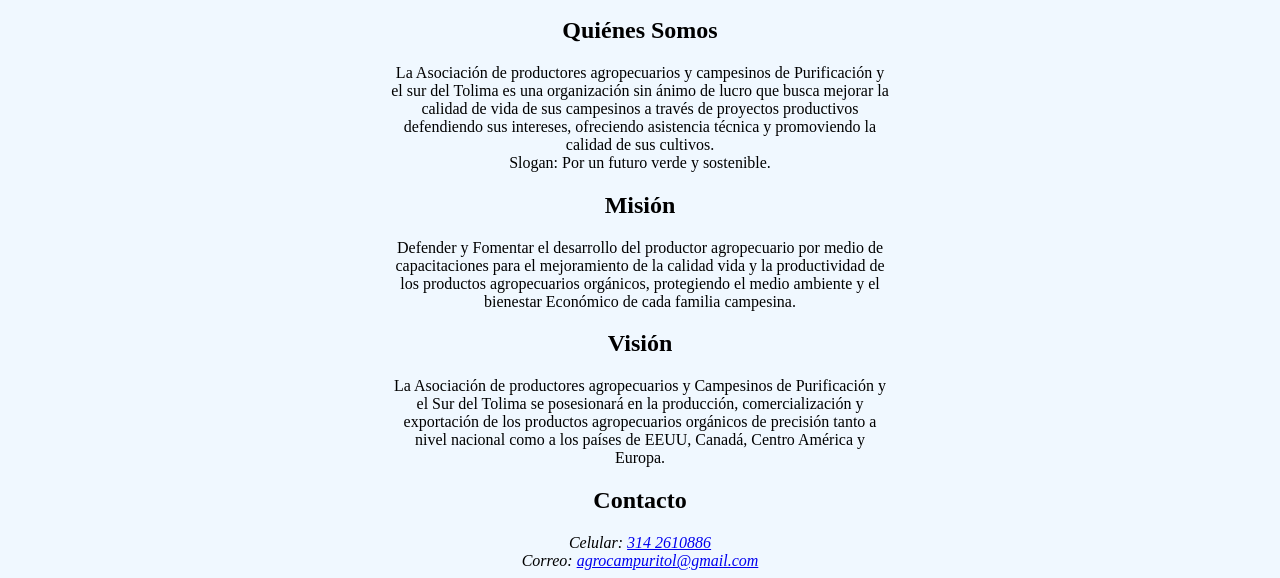
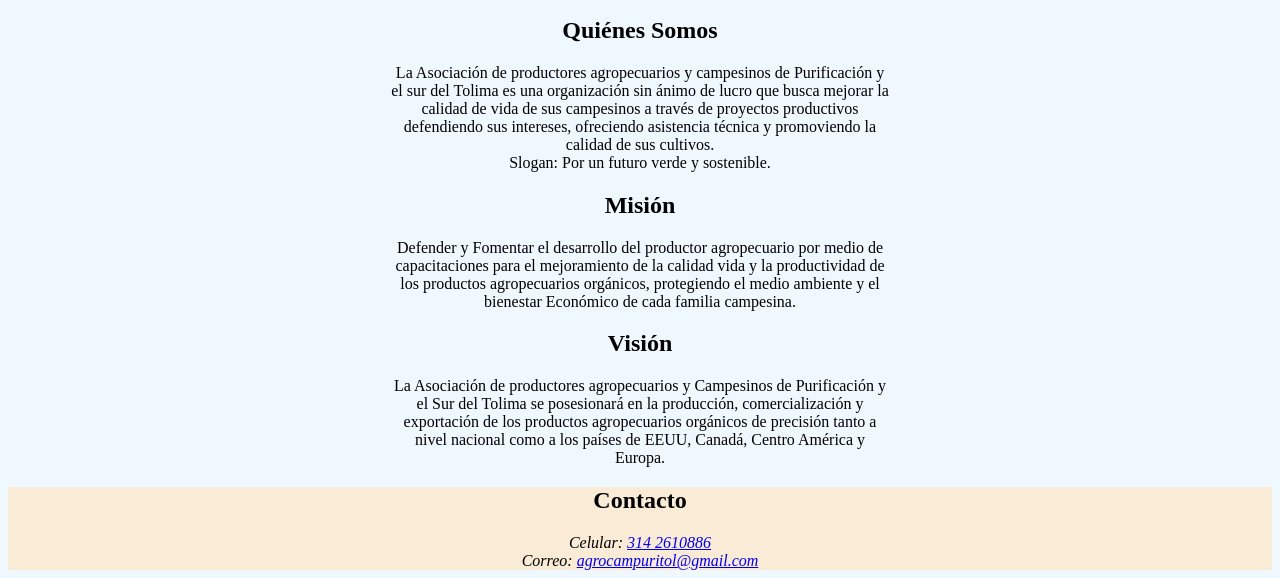
Before and after one commit to agrocampuritol/agrocampuritol.github.io, a plain HTML site: page index.html in a window 1280 px wide. Shown: the part 493-1071 px from the top of the page. Drawn offline with Linux system fonts and the light colour scheme.

Commit message:
Update styles.css

```diff
--- a/styles.css
+++ b/styles.css
@@ -12,3 +12,7 @@ p {
 ul {
     list-style: none;
 }
+
+footer {
+    background-color:antiquewhite;
+}
```
